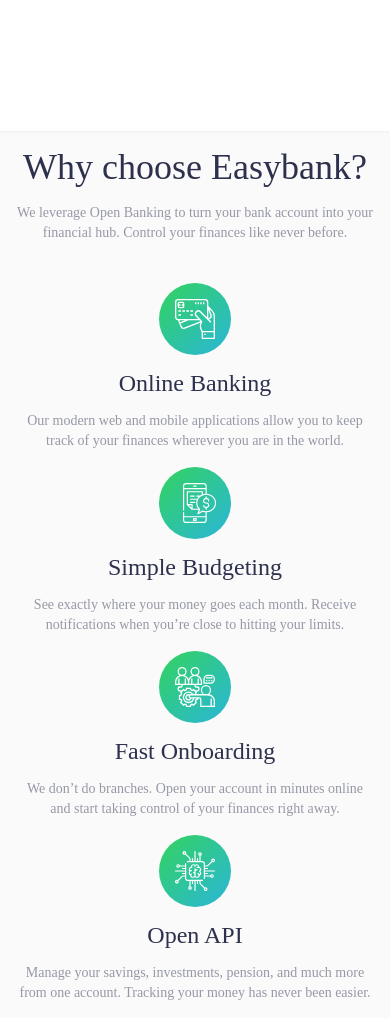
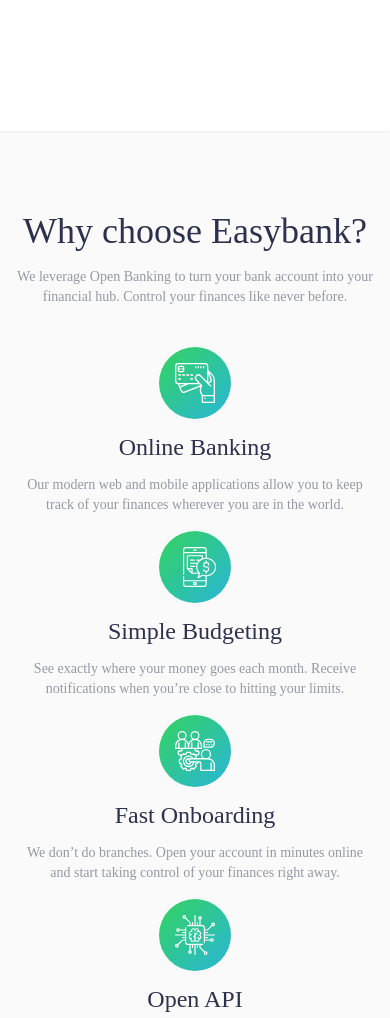
Before and after one commit to kelly-jsx/easybank-landing-page, a Gatsby site: page / in a window 390 px wide. Shown: the part 765-1783 px from the top of the page. Built offline with nearby package versions, Linux system fonts and the light colour scheme; Gatsby itself is replaced by a stand-in of ours.

Commit message:
Articles component with styling for mobile, todo styling for Article component

```diff
--- /dev/null
+++ b/src/components/Article.tsx
@@ -0,0 +1,19 @@
+import React from 'react'
+
+type Props = {
+  author: string
+  title: string
+  desc: string
+  image: string
+}
+
+export const Article = ({ author, title, desc, image }: Props) => {
+  return (
+    <div className="article">
+      <img src={image} alt={title} />
+      <p>By {author}</p>
+      <h2>{title}</h2>
+      <p>{desc}</p>
+    </div>
+  )
+}
--- /dev/null
+++ b/src/components/Articles.tsx
@@ -0,0 +1,52 @@
+import React from 'react'
+
+import currency from '../images/image-currency.jpg'
+import restaurant from '../images/image-restaurant.jpg'
+import plane from '../images/image-plane.jpg'
+import confetti from '../images/image-confetti.jpg'
+
+import { Article } from './Article'
+
+export const Articles = () => {
+  const articlesData = [
+    {
+      author: 'Claire Robinson',
+      title: 'Receive money in any currency with no fees',
+      desc: 'The world is getting smaller and we’re becoming more mobile. So why should you be forced to only receive money in a single …',
+      image: currency,
+    },
+    {
+      author: 'Wilson Hutton',
+      title: 'Treat yourself without worrying about money',
+      desc: 'Our simple budgeting feature allows you to separate out your spending and set realistic limits each month. That means you …',
+      image: restaurant,
+    },
+    {
+      author: 'Wilson Hutton',
+      title: 'Take your Easybank card wherever you go',
+      desc: 'We want you to enjoy your travels. This is why we don’t charge any fees on purchases while you’re abroad. We’ll even show you …',
+      image: plane,
+    },
+    {
+      author: 'Claire Robinson',
+      title: 'Our invite-only Beta accounts are now live!',
+      desc: 'After a lot of hard work by the whole team, we’re excited to launch our closed beta. It’s easy to request an invite through the site ...',
+      image: confetti,
+    },
+  ]
+
+  return (
+    <section className="text-center bg-white px-4 flex flex-col gap-8 py-20">
+      <h1 className="text-4xl text-primary-dark-blue">Latest Articles</h1>
+      {articlesData.map((item, index) => (
+        <Article
+          key={index}
+          author={item.author}
+          title={item.title}
+          desc={item.desc}
+          image={item.image}
+        />
+      ))}
+    </section>
+  )
+}
--- a/src/components/WhyUs.tsx
+++ b/src/components/WhyUs.tsx
@@ -8,7 +8,7 @@
 import { Pros } from './Pros'
 
 export const WhyUs = () => {
-  const prosdata = [
+  const prosData = [
     {
       id: 1,
       title: 'Online Banking',
@@ -36,13 +36,13 @@
   ]
 
   return (
-    <section className="text-center bg-neutral-very-light-gray p-4 flex flex-col gap-4 pb-20 shadow-sm">
+    <section className="text-center bg-neutral-very-light-gray px-4 flex flex-col gap-4 py-20 shadow-sm">
       <h1 className="text-4xl text-primary-dark-blue">Why choose Easybank?</h1>
       <p className="text-neutral-grayish-blue text-sm mb-6">
         We leverage Open Banking to turn your bank account into your financial
         hub. Control your finances like never before.
       </p>
-      {prosdata.map((item, index) => (
+      {prosData.map((item, index) => (
         <Pros
           key={index}
           title={item.title}
--- a/src/pages/index.tsx
+++ b/src/pages/index.tsx
@@ -6,6 +6,7 @@
 import { Hero } from '../components/Hero'
 import { Footer } from '../components/Footer'
 import { WhyUs } from '../components/WhyUs'
+import { Articles } from '../components/Articles'
 
 const IndexPage: React.FC<PageProps> = () => {
   return (
@@ -13,6 +14,7 @@
       <Header />
       <Hero />
       <WhyUs />
+      <Articles />
       <Footer />
     </main>
   )
```
